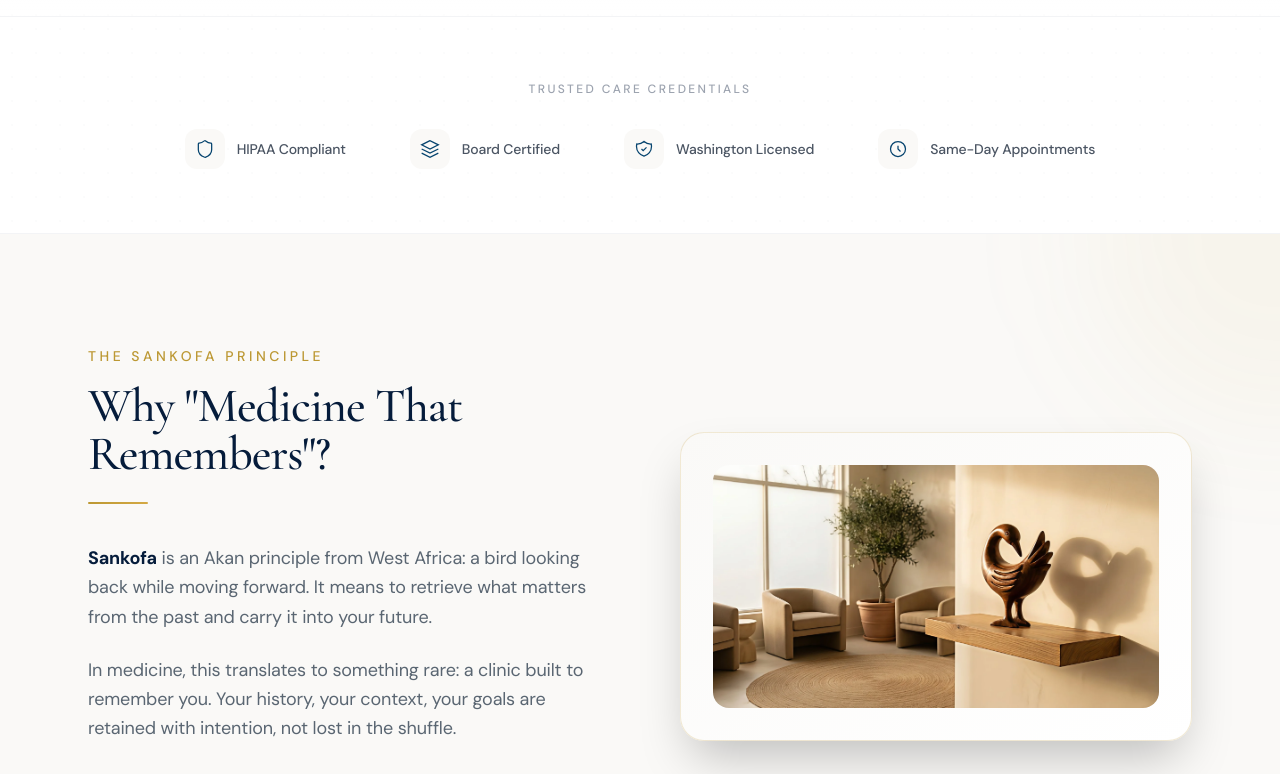
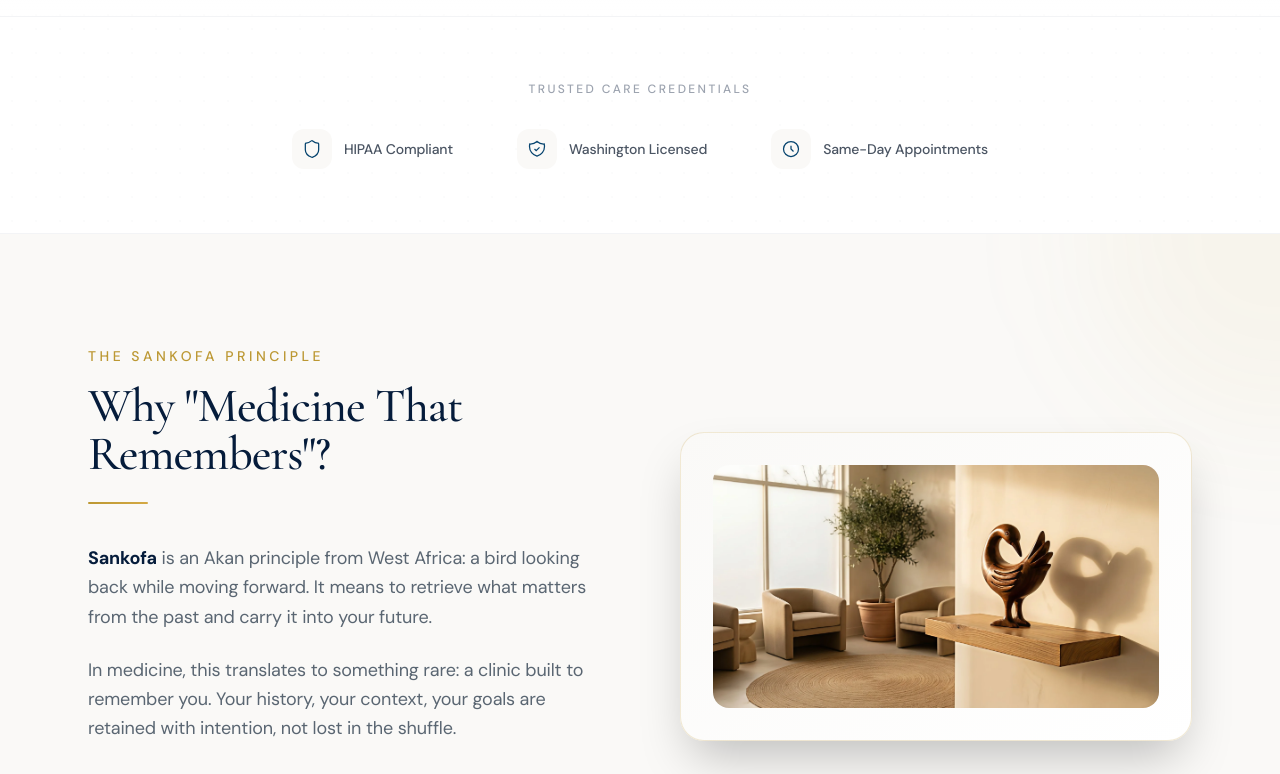
Before and after one commit to NDCHVISION/sfm-website, a Next.js app: page / in a window 1280 px wide. Shown: the part 1880-2654 px from the top of the page. Built offline with nearby package versions, Linux system fonts and the light colour scheme.

Commit message:
Remove board certification mentions - will be added back at end of December when certification is obtained

```diff
--- a/app/page.tsx
+++ b/app/page.tsx
@@ -179,14 +179,7 @@ export default function HomePage() {
               </div>
               <span className="text-sm font-medium">HIPAA Compliant</span>
             </div>
-            <div className="flex items-center gap-3 text-gray-600 group hover:text-sfm-navy transition-colors">
-              <div className="w-10 h-10 rounded-xl bg-sfm-cream flex items-center justify-center group-hover:bg-sfm-azure/10 transition-colors">
-                <svg className="w-5 h-5 text-sfm-azure" viewBox="0 0 24 24" fill="none" stroke="currentColor" strokeWidth="1.5">
-                  <path d="M12 2L2 7l10 5 10-5-10-5zM2 17l10 5 10-5M2 12l10 5 10-5" />
-                </svg>
-              </div>
-              <span className="text-sm font-medium">Board Certified</span>
-            </div>
+
             <div className="flex items-center gap-3 text-gray-600 group hover:text-sfm-navy transition-colors">
               <div className="w-10 h-10 rounded-xl bg-sfm-cream flex items-center justify-center group-hover:bg-sfm-azure/10 transition-colors">
                 <svg className="w-5 h-5 text-sfm-azure" viewBox="0 0 24 24" fill="none" stroke="currentColor" strokeWidth="1.5">
@@ -448,8 +441,6 @@ export default function HomePage() {
             <p className="text-sfm-gold font-semibold text-xl">Dr. Yaw Nkrumah, MD</p>
             <p className="text-white/60 text-sm mt-2 mb-4">Founder &amp; Medical Director</p>
             <div className="flex items-center gap-4 text-white/40 text-sm">
-              <span>Board Certified Family Medicine</span>
-              <span className="w-1 h-1 rounded-full bg-sfm-gold" />
               <span>Washington Licensed</span>
             </div>
           </div>
```
